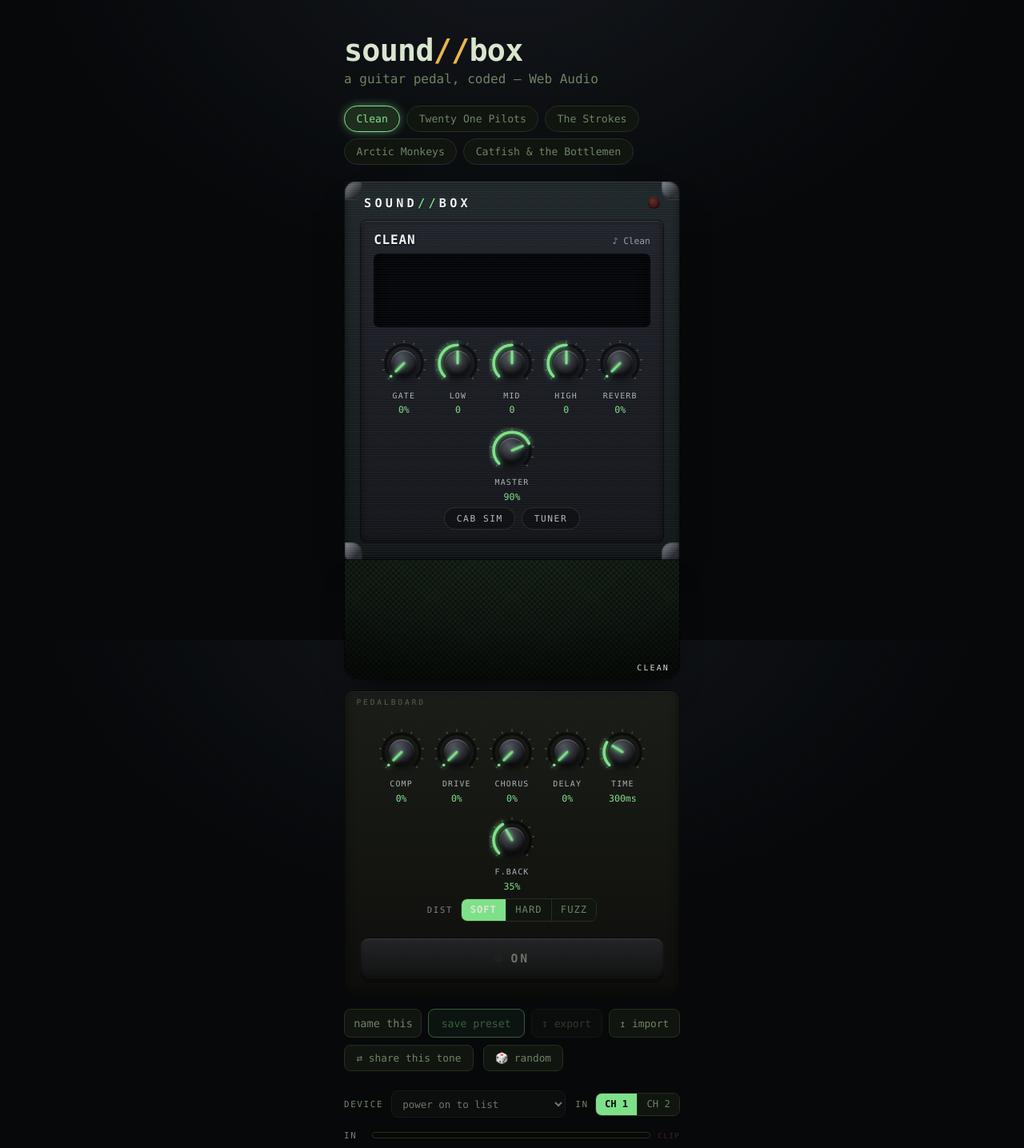
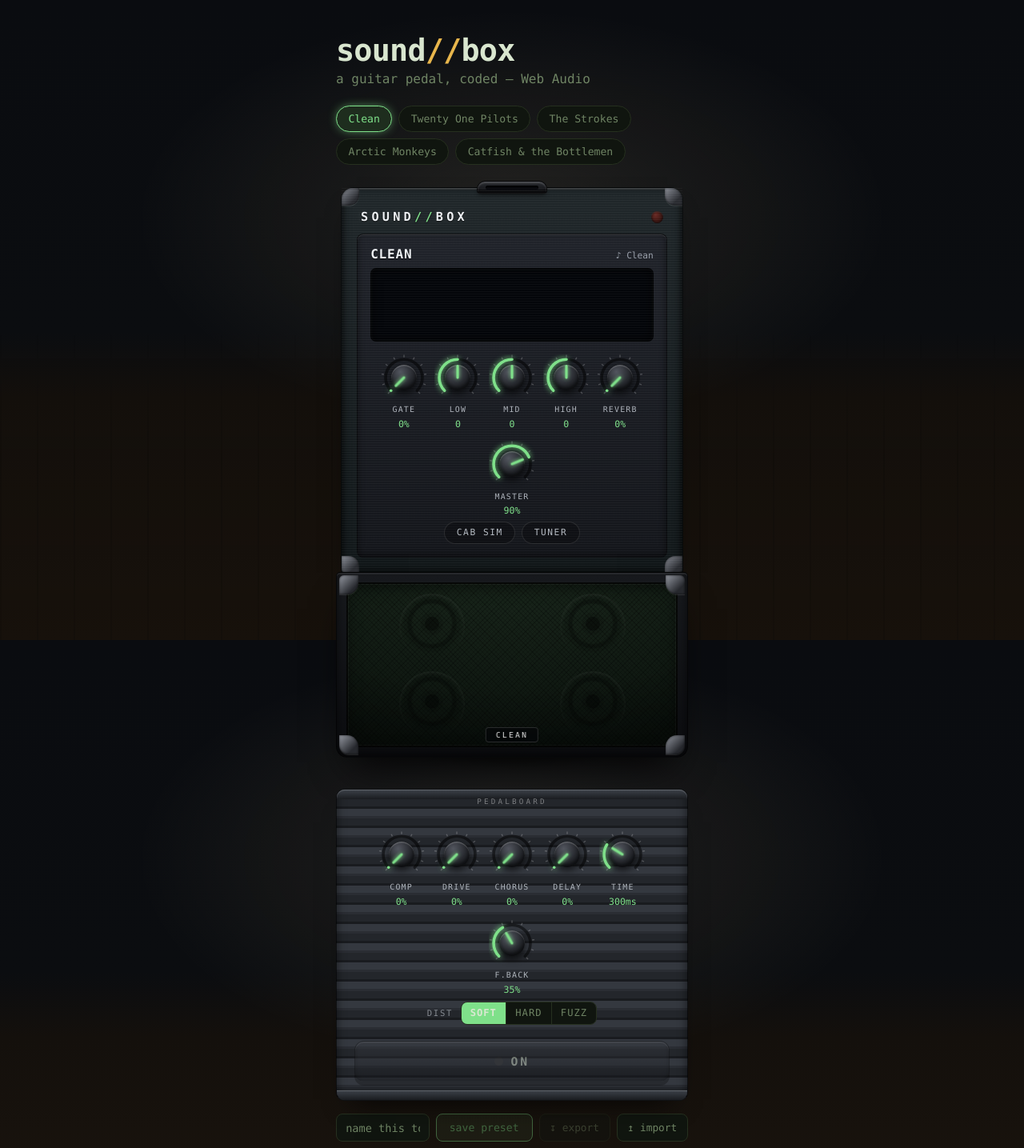
Before and after one commit to dlrztrk00/guitar-sound-effects, a React (Vite) app: page / in a window 1280 px wide. Shown: the top 1435 px of the page at 80% size. Built offline with nearby package versions, Linux system fonts and the light colour scheme.

Commit message:
Stage the amp stack in a room: 4x12 cab with cones, leather handle, pedaltrain board

```diff
--- a/src/App.css
+++ b/src/App.css
@@ -14,14 +14,39 @@
 
 body {
   margin: 0;
-  background: radial-gradient(1000px 700px at 50% -10%, #14171c 0%, transparent 60%),
+  /* a dim rehearsal room: back wall fading to a warm wooden stage floor,
+     with a soft spotlight pooling where the amp stands */
+  background:
+    radial-gradient(760px 420px at 50% 34%, rgba(255, 226, 170, 0.10) 0%, transparent 62%),
+    linear-gradient(180deg, #0a0c10 0%, #0b0d10 52%, #14100c 62%, #1c150e 100%),
     #06080a;
+  background-attachment: fixed;
   color: var(--paper);
   font-family: ui-monospace, "SF Mono", Menlo, monospace;
 }
+/* floorboards across the lower half of the room */
+body::before {
+  content: "";
+  position: fixed;
+  left: 0;
+  right: 0;
+  bottom: 0;
+  height: 48vh;
+  pointer-events: none;
+  background: repeating-linear-gradient(
+      90deg,
+      rgba(0, 0, 0, 0.28) 0 2px,
+      transparent 2px 46px
+    ),
+    linear-gradient(180deg, transparent 0%, rgba(0, 0, 0, 0.35) 100%);
+  -webkit-mask-image: linear-gradient(180deg, transparent 0%, #000 40%);
+  mask-image: linear-gradient(180deg, transparent 0%, #000 40%);
+  opacity: 0.5;
+}
 
 .app {
-  max-width: 460px;
+  position: relative;
+  max-width: 480px;
   margin: 0 auto;
   padding: 2.5rem 1.25rem 4rem;
 }
@@ -194,29 +219,58 @@ header .sub {
 /* ── the rig: amp head + speaker cabinet + pedalboard ────────── */
 .rig {
   position: relative;
+  margin-top: 1.75rem;
+  z-index: 1;
 }
 
 /* ── amp head ── */
 .amp {
   position: relative;
-  border-radius: 14px 14px 6px 6px;
-  padding: 1.1rem 1.2rem 1.3rem;
-  border: 1px solid rgba(0, 0, 0, 0.6);
-  box-shadow: 0 20px 40px -20px rgba(0, 0, 0, 0.9),
-    inset 0 1px 0 rgba(255, 255, 255, 0.1),
-    inset 0 -3px 10px rgba(0, 0, 0, 0.5);
-  /* faint tolex grain over the artist chassis colour */
+  margin: 0 6px;
+  border-radius: 16px 16px 5px 5px;
+  padding: 1.7rem 1.2rem 1.3rem;
+  border: 1px solid rgba(0, 0, 0, 0.65);
+  box-shadow: 0 18px 34px -20px rgba(0, 0, 0, 0.95),
+    inset 0 2px 0 rgba(255, 255, 255, 0.14),
+    inset 0 -4px 12px rgba(0, 0, 0, 0.55),
+    inset 3px 0 6px rgba(0, 0, 0, 0.3),
+    inset -3px 0 6px rgba(0, 0, 0, 0.3);
+  /* stitched-leather tolex grain over the artist chassis colour */
   background-image: repeating-linear-gradient(
       45deg,
-      rgba(255, 255, 255, 0.02) 0 2px,
-      transparent 2px 4px
+      rgba(255, 255, 255, 0.025) 0 1px,
+      transparent 1px 3px
     ),
     repeating-linear-gradient(
       -45deg,
-      rgba(0, 0, 0, 0.06) 0 2px,
-      transparent 2px 4px
-    );
+      rgba(0, 0, 0, 0.09) 0 1px,
+      transparent 1px 3px
+    ),
+    radial-gradient(140% 120% at 50% 0%, rgba(255, 255, 255, 0.06), transparent 55%);
   transition: background 0.35s ease;
+}
+/* leather carry handle on top of the head */
+.amp-handle {
+  position: absolute;
+  top: -9px;
+  left: 50%;
+  transform: translateX(-50%);
+  width: 88px;
+  height: 16px;
+  border-radius: 10px 10px 4px 4px;
+  background: linear-gradient(#2a2c31, #101115);
+  border: 1px solid rgba(0, 0, 0, 0.7);
+  box-shadow: inset 0 2px 2px rgba(255, 255, 255, 0.18),
+    inset 0 -3px 4px rgba(0, 0, 0, 0.6), 0 3px 5px -2px rgba(0, 0, 0, 0.7);
+}
+.amp-handle::after {
+  content: "";
+  position: absolute;
+  inset: 5px 10px auto;
+  height: 5px;
+  border-radius: 3px;
+  background: #05060a;
+  box-shadow: inset 0 1px 2px rgba(0, 0, 0, 0.9);
 }
 
 /* metal corner protectors */
@@ -335,74 +389,167 @@ header .sub {
   background: color-mix(in oklab, var(--accent) 16%, transparent);
 }
 
-/* ── speaker cabinet ── */
+/* ── 4x12 speaker cabinet ── */
 .cab {
   position: relative;
-  margin-top: -2px;
-  height: 150px;
-  border-radius: 4px 4px 16px 16px;
-  border: 1px solid rgba(0, 0, 0, 0.65);
-  overflow: hidden;
-  box-shadow: 0 24px 44px -22px rgba(0, 0, 0, 0.95),
-    inset 0 2px 6px rgba(0, 0, 0, 0.5);
+  margin: -3px 0 0;
+  height: 232px;
+  border-radius: 5px 5px 14px 14px;
+  /* the cabinet's own black tolex frame around the grille */
+  padding: 12px;
+  background: linear-gradient(#181a1e, #0b0c0f);
+  border: 1px solid rgba(0, 0, 0, 0.7);
+  box-shadow: 0 26px 46px -20px rgba(0, 0, 0, 0.95),
+    inset 0 2px 0 rgba(255, 255, 255, 0.08),
+    inset 0 -4px 12px rgba(0, 0, 0, 0.6);
+}
+/* grounding contact shadow so the stack sits ON the floor */
+.cab::before {
+  content: "";
+  position: absolute;
+  left: 4%;
+  right: 4%;
+  bottom: -26px;
+  height: 40px;
+  border-radius: 50%;
+  background: radial-gradient(50% 100% at 50% 0%, rgba(0, 0, 0, 0.6), transparent 72%);
+  filter: blur(3px);
+  z-index: -1;
 }
 .grille {
   position: absolute;
-  inset: 0;
+  inset: 12px;
+  border-radius: 3px;
+  /* recessed baffle: a piping frame + inner shadow around the cloth */
+  box-shadow: inset 0 0 0 2px rgba(0, 0, 0, 0.75),
+    inset 0 0 0 3px rgba(255, 255, 255, 0.05),
+    inset 0 6px 18px rgba(0, 0, 0, 0.55);
+  overflow: hidden;
 }
-/* woven grille cloth over the artist art */
+/* fine woven grille cloth over the artist art */
 .grille::after {
   content: "";
   position: absolute;
   inset: 0;
   background: repeating-linear-gradient(
       45deg,
-      rgba(0, 0, 0, 0.28) 0 2px,
-      transparent 2px 5px
+      rgba(0, 0, 0, 0.22) 0 1px,
+      transparent 1px 4px
     ),
     repeating-linear-gradient(
       -45deg,
-      rgba(0, 0, 0, 0.28) 0 2px,
-      transparent 2px 5px
+      rgba(0, 0, 0, 0.22) 0 1px,
+      transparent 1px 4px
     ),
-    radial-gradient(120% 130% at 50% 0%, transparent 45%, rgba(0, 0, 0, 0.55) 100%);
+    radial-gradient(130% 120% at 50% 0%, transparent 55%, rgba(0, 0, 0, 0.5) 100%);
 }
+/* the four 12" speakers, seen faintly through the cloth (2x2) */
+.cones {
+  position: absolute;
+  inset: 12px;
+  z-index: 1;
+  display: grid;
+  grid-template-columns: 1fr 1fr;
+  grid-template-rows: 1fr 1fr;
+  place-items: center;
+  padding: 6px;
+  pointer-events: none;
+}
+.cone {
+  width: 82px;
+  height: 82px;
+  border-radius: 50%;
+  /* surround ring → cone → dust cap, all as soft shadows so the art bleeds through */
+  background: radial-gradient(
+    circle at 50% 46%,
+    rgba(0, 0, 0, 0.45) 0 14%,
+    rgba(0, 0, 0, 0.12) 15% 22%,
+    transparent 24% 40%,
+    rgba(0, 0, 0, 0.30) 44% 50%,
+    rgba(0, 0, 0, 0.10) 52% 58%,
+    transparent 60%
+  );
+  box-shadow: inset 0 2px 5px rgba(255, 255, 255, 0.06);
+}
+/* metal corner protectors on the cab */
+.cab-corner {
+  position: absolute;
+  width: 24px;
+  height: 24px;
+  z-index: 2;
+  background: linear-gradient(135deg, #9498a1, #26282d 72%);
+  box-shadow: inset 0 0 3px rgba(0, 0, 0, 0.7), 0 1px 1px rgba(255, 255, 255, 0.12);
+}
+.cab-corner.tl { top: 3px; left: 3px; border-radius: 6px 0 60% 0; }
+.cab-corner.tr { top: 3px; right: 3px; border-radius: 0 6px 0 60%; }
+.cab-corner.bl { bottom: 3px; left: 3px; border-radius: 0 60% 0 12px; }
+.cab-corner.br { bottom: 3px; right: 3px; border-radius: 60% 0 12px 0; }
 .cab-badge {
   position: absolute;
-  bottom: 8px;
-  right: 12px;
-  z-index: 1;
-  font-size: 0.62rem;
-  letter-spacing: 0.22em;
+  bottom: 18px;
+  left: 50%;
+  transform: translateX(-50%);
+  z-index: 3;
+  padding: 3px 12px;
+  border-radius: 4px;
+  background: rgba(6, 8, 10, 0.62);
+  border: 1px solid rgba(255, 255, 255, 0.14);
+  font-size: 0.6rem;
+  letter-spacing: 0.24em;
   text-transform: uppercase;
-  color: rgba(255, 255, 255, 0.85);
+  color: rgba(255, 255, 255, 0.9);
   text-shadow: 0 1px 3px rgba(0, 0, 0, 0.9);
+  backdrop-filter: blur(2px);
 }
 
-/* ── pedalboard ── */
+/* ── pedalboard: an angled aluminium pedaltrain ── */
 .board {
   position: relative;
-  margin-top: 0.9rem;
-  border-radius: 12px;
-  padding: 1.5rem 1.2rem 1.3rem;
+  margin-top: 2.4rem;
+  border-radius: 10px;
+  padding: 1.9rem 1.4rem 1.4rem;
   color: #c6ccd4;
-  background: linear-gradient(#1b1d18, #0e0f0c),
-    repeating-linear-gradient(
-      90deg,
-      rgba(255, 255, 255, 0.02) 0 3px,
-      transparent 3px 7px
+  /* brushed aluminium slats running across the board */
+  background: repeating-linear-gradient(
+      180deg,
+      #34383f 0 9px,
+      #2a2d33 9px 12px,
+      #23262b 12px 21px,
+      #191b1f 21px 24px
     );
-  border: 1px solid rgba(0, 0, 0, 0.6);
-  box-shadow: inset 0 1px 0 rgba(255, 255, 255, 0.06),
-    inset 0 -3px 12px rgba(0, 0, 0, 0.6);
+  border: 1px solid rgba(0, 0, 0, 0.7);
+  box-shadow: 0 20px 34px -22px rgba(0, 0, 0, 0.9),
+    inset 0 1px 0 rgba(255, 255, 255, 0.14),
+    inset 0 -4px 12px rgba(0, 0, 0, 0.55);
+}
+/* raised front & back rails of the pedaltrain */
+.board::before,
+.board::after {
+  content: "";
+  position: absolute;
+  left: 0;
+  right: 0;
+  height: 12px;
+  background: linear-gradient(#3d424a, #1a1c20);
+  box-shadow: inset 0 1px 0 rgba(255, 255, 255, 0.18);
+}
+.board::before {
+  top: 0;
+  border-radius: 10px 10px 0 0;
+}
+.board::after {
+  bottom: 0;
+  border-radius: 0 0 10px 10px;
 }
 .board-label {
   position: absolute;
-  top: 0.5rem;
-  left: 0.9rem;
-  font-size: 0.6rem;
-  letter-spacing: 0.3em;
-  color: rgba(255, 255, 255, 0.28);
+  top: 0.55rem;
+  left: 50%;
+  transform: translateX(-50%);
+  z-index: 1;
+  font-size: 0.58rem;
+  letter-spacing: 0.34em;
+  color: rgba(255, 255, 255, 0.4);
 }
 .screen {
   border-radius: 7px;
--- a/src/App.tsx
+++ b/src/App.tsx
@@ -445,6 +445,7 @@ export default function App() {
       >
         {/* ── amp head ── */}
         <div className="amp" style={{ background: skin.chassis }}>
+          <span className="amp-handle" />
           <span className="corner tl" />
           <span className="corner tr" />
           <span className="corner bl" />
@@ -514,9 +515,19 @@ export default function App() {
           </div>
         </div>
 
-        {/* ── speaker cabinet (shows the artist art through the grille) ── */}
+        {/* ── 4x12 speaker cabinet (artist art shows through the grille) ── */}
         <div className="cab">
           <div className="grille" style={{ background: faceBg }} />
+          <div className="cones">
+            <span className="cone" />
+            <span className="cone" />
+            <span className="cone" />
+            <span className="cone" />
+          </div>
+          <span className="cab-corner tl" />
+          <span className="cab-corner tr" />
+          <span className="cab-corner bl" />
+          <span className="cab-corner br" />
           <div className="cab-badge">{artist.name}</div>
         </div>
 
```
